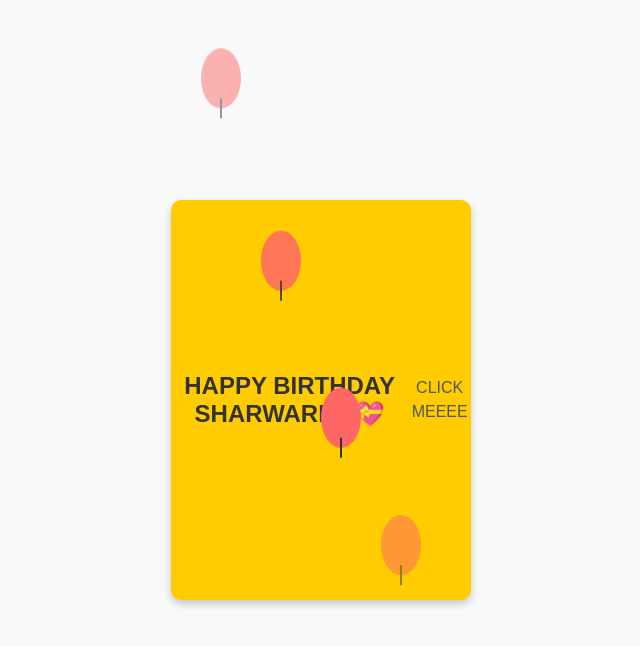
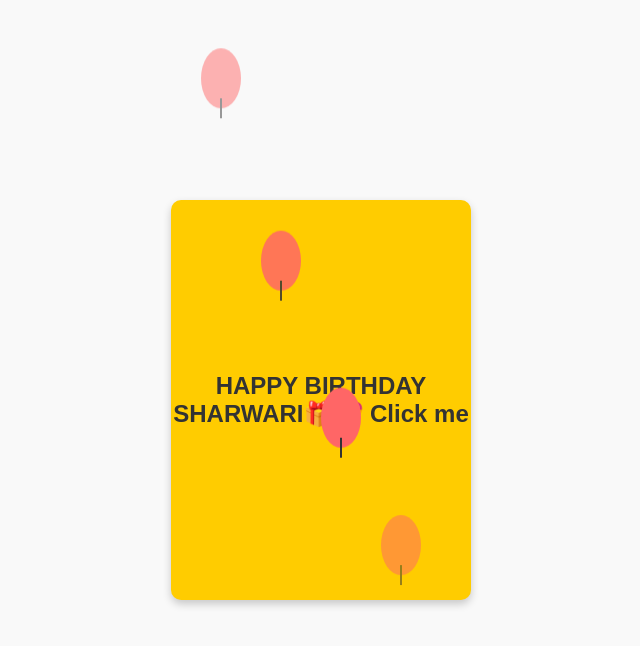
Before and after one commit to Runavphate/Birthday-Card, a plain HTML site: page index.html in a window 1280 px wide. Shown: the whole page, without its empty margins (319-959 px from the left). Drawn offline with Linux system fonts and the light colour scheme.

Commit message:
Update index.html

```diff
--- a/index.html
+++ b/index.html
@@ -11,9 +11,7 @@
     <div class="card-container">
       <div class="card">
         <div class="card-front">
-          <h3 class="happy">HAPPY BIRTHDAY SHARWARI🎁💝</h3>
-          <br />
-          <p>CLICK MEEEE</p>
+          <h3 class="happy">HAPPY BIRTHDAY SHARWARI🎁💝  Click me</h3>
         </div>
         <div class="card-inside">
           <h3 class="back">HAPPY BIRTHDAY SHARWARI 🎉🎂</h3>
```
